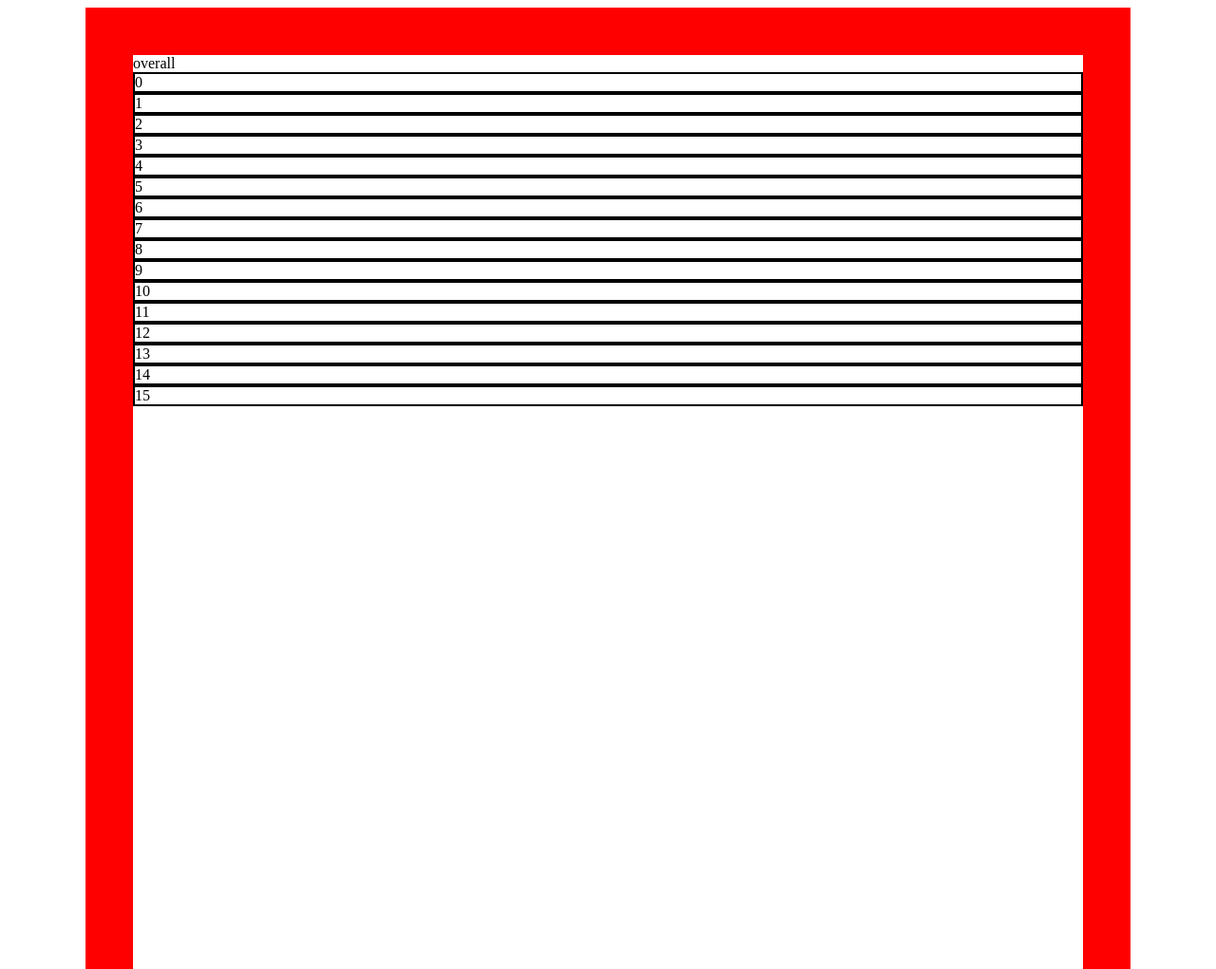
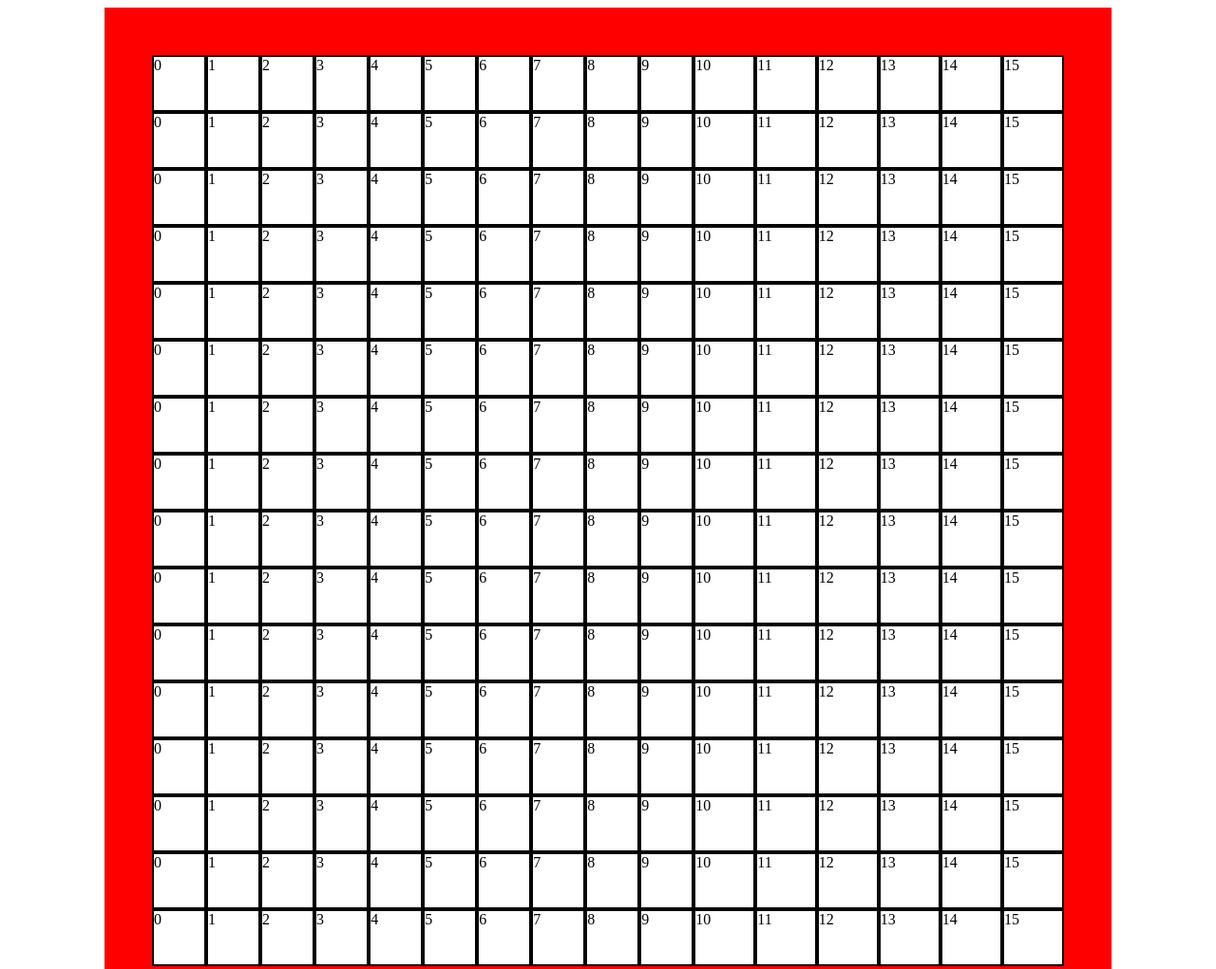
Before and after one commit to andreash94/Etch-a-Sketch, a plain HTML site: page index.html in a window 1280 px wide. Shown: the top 1021 px of the page at 95% size. Drawn offline with Linux system fonts and the light colour scheme.

Commit message:
Got entire grid 16x16 to display

```diff
--- a/index.html
+++ b/index.html
@@ -9,7 +9,7 @@
 
 </head>
 <body>
-    <div class = "overall" id="overall">overall</div>
+    <div class = "overall" id="overall"></div>
 
     <script src="javascript.js" defer></script>
 </body>
--- a/javascript.js
+++ b/javascript.js
@@ -1,27 +1,43 @@
-let gridx = 16;
-let gridy = 16;
+let rowsandcolumns = 16;
+let widthheight = 960/rowsandcolumns
 
 
 function createrows () {
 
-for (var i = 0; i < gridy; i++){
-    console.log(gridy);
+for (var i = 0; i < rowsandcolumns; i++){
     const overall = document.querySelector("#overall")
     const rows = document.createElement('row')
     rows.classList.add(i)
-    rows.textContent = i
-    rows.style.border = "solid 2px"
+    rows.style.display = "flex"
+    rows.style.height = (widthheight + 'px')
+    //rows.style.border = "solid 2px"
+    overall.appendChild(rows)}}
+
+createrows();
+
+function createitems () {
+    for (z = 0; z<rowsandcolumns; z++) {
+        var targetrow = document.getElementsByTagName("row").item(z)
+
+
+        for (x = 0; x<rowsandcolumns; x++){
+        const items = document.createElement('item')
+        items.classList.add(x)
+        items.style.border = "solid 2px"
+        items.textContent = x
+        items.style.flexGrow = '100'
 
 
 
 
-    overall.appendChild(rows)
 
+
+        targetrow.appendChild(items)
+
+        }
+
+
+
+    }
 }
-}
-
-function createItems () {
-
-}
-
-createrows();
+createitems();
--- a/style.css
+++ b/style.css
@@ -1,11 +1,9 @@
 .overall {
-    display: flex;
-    width: 1000px;
-    height: 1000px;
+
+    width: 960px;
+    height: 960px;
     border: 50px solid red;
     margin: auto;
     flex-direction: column;
+
 }
-.rows {
-    background-color: blue;
-}
```
